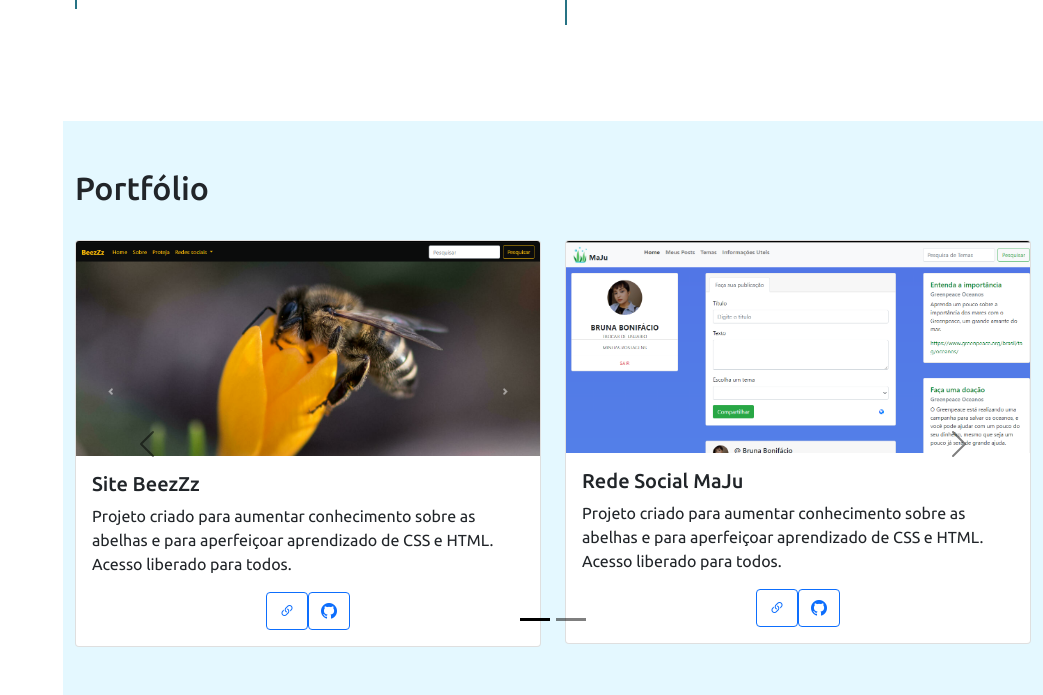
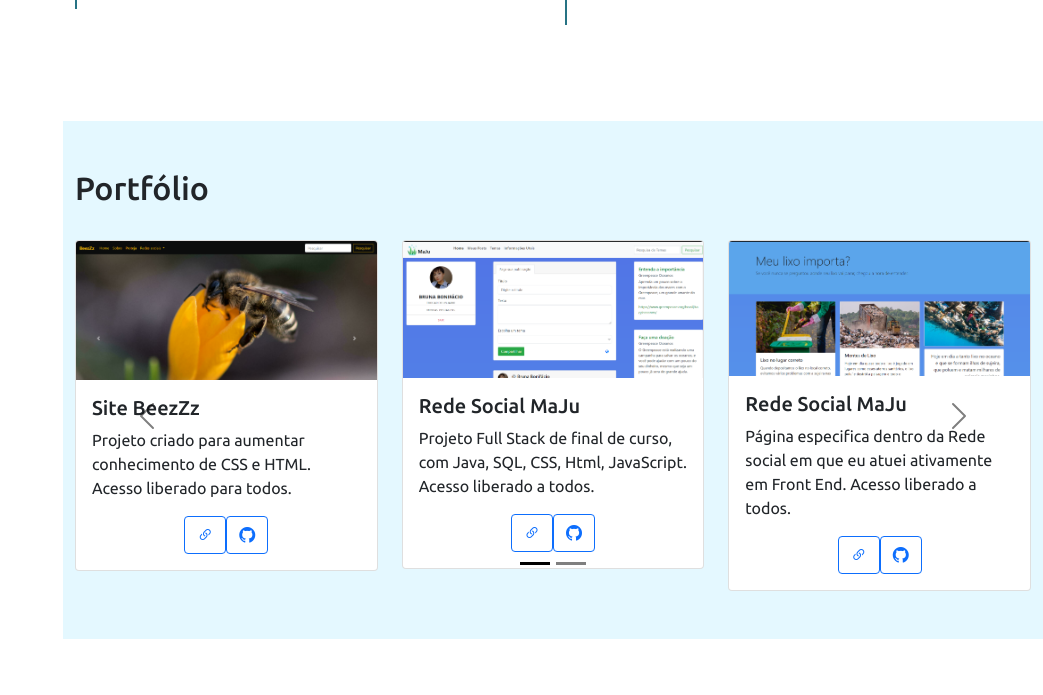
Before and after one commit to brubonifacio/PortfolioResponsivo, a Flask app: page / in a window 1280 px wide. Shown: the part 3096-3791 px from the top of the page, without its empty margins (237-1280 px from the left). After the commit the page ends 3735 px from the top, so only its background shows below. Run offline with Flask 2, Linux system fonts and the light colour scheme; some libraries are stand-ins or nearby versions.

Commit message:
Adicionando mais sobre meu portfolio

```diff
--- a/templates/index.html
+++ b/templates/index.html
@@ -334,13 +334,13 @@
                     <div class="carousel-inner">
                       <div class="carousel-item active" data-bs-interval="10000">
 
-                        <div class="row row-cols-1 row-cols-md-2 g-4">
+                        <div class="row row-cols-1 row-cols-md-3 g-4">
                           <div class="col">
                             <div class="card">
                               <img src="../static/img/assets/Beezz.png" class="card-img-top" alt="Beezz">
                               <div class="card-body">
                                 <h5 class="card-title">Site BeezZz</h5>
-                                <p class="card-text">Projeto criado para aumentar conhecimento sobre as abelhas e para aperfeiçoar aprendizado de CSS e HTML. Acesso liberado para todos.</p>
+                                <p class="card-text">Projeto criado para aumentar conhecimento de CSS e HTML. Acesso liberado para todos.</p>
                                 <div class="d-flex justify-content-center">
                                   <a href="https://brubonifacio.github.io/BeezZz/" target="_blank" class="btn btn-outline-primary"> <i class="bi bi-link-45deg"></i></a>
                                   <a href="https://github.com/brubonifacio/BeezZz" target="_blank" class="btn btn-outline-primary"> <i class="bi bi-github"></i></a>
@@ -349,6 +349,61 @@
                               </div>
                             </div>
                           </div>
+
+                          <div class="col">
+                            <div class="card">
+                              <img src="../static/img/assets/MaJuInicio.png" class="card-img-top" alt="MaJu">
+                              <div class="card-body">
+                                <h5 class="card-title">Rede Social MaJu</h5>
+                                <p class="card-text">Projeto Full Stack de final de curso, com Java, SQL, CSS, Html, JavaScript. Acesso liberado a todos.</p>
+                                <div class="d-flex justify-content-center">
+                                  <a href="https://majucompany.netlify.app/" target="_blank" class="btn btn-outline-primary"> <i class="bi bi-link-45deg"></i></a>
+                                  <a href="https://github.com/asena93/projetointegrador-v2" target="_blank" class="btn btn-outline-primary"> <i class="bi bi-github"></i></a>
+
+                                </div>
+                              </div>
+                            </div>
+                          </div>
+
+                          <div class="col">
+                            <div class="card">
+                              <img src="../static/img/assets/MaJuUtil.png" class="card-img-top" alt="Beezz">
+                              <div class="card-body">
+                                <h5 class="card-title">Rede Social MaJu</h5>
+                                <p class="card-text">Página especifica dentro da Rede social em que eu atuei ativamente em Front End. Acesso liberado a todos.</p>
+                                <div class="d-flex justify-content-center">
+                                  <a href="https://majucompany.netlify.app/" target="_blank" class="btn btn-outline-primary"> <i class="bi bi-link-45deg"></i></a>
+                                  <a href="https://github.com/asena93/projetointegrador-v2" target="_blank" class="btn btn-outline-primary"> <i class="bi bi-github"></i></a>
+
+                                </div>
+                              </div>
+                            </div>
+                          </div>
+
+
+
+                        </div>
+
+                      </div>
+
+                      <div class="carousel-item" data-bs-interval="2000">
+
+                        <div class="row row-cols-1 row-cols-md-3 g-4">
+                          <div class="col">
+                            <div class="card">
+                              <img src="../static/img/assets/kimetsu.png" class="card-img-top" alt="Demon Slayer">
+                              <div class="card-body">
+                                <h5 class="card-title">Demon Slayer</h5>
+                                <p class="card-text">Projeto criado no codepen para aperfeiçoar CSS e HTML. Acesso liberado a todos.</p>
+                                <div class="d-flex justify-content-center">
+                                  <a href="https://codepen.io/brubonifacio/pen/YzQMqZV" target="_blank" class="btn btn-outline-primary"> <i class="bi bi-link-45deg"></i></a>
+                                  <a href="https://gist.github.com/brubonifacio/b5d8eeb42e0ac0b6f6a51da4b0de4a94" target="_blank" class="btn btn-outline-primary"> <i class="bi bi-github"></i></a>
+
+                                </div>
+                              </div>
+                            </div>
+                          </div>
+
                           <div class="col">
                             <div class="card">
                               <img src="../static/img/assets/MaJuInicio.png" class="card-img-top" alt="MaJu">
@@ -364,20 +419,11 @@
                             </div>
                           </div>
 
-
-
-                        </div>
-
-                      </div>
-
-                      <div class="carousel-item" data-bs-interval="2000">
-
-                        <div class="row row-cols-1 row-cols-md-2 g-4">
                           <div class="col">
                             <div class="card">
-                            <img src="../static/img/assets/MaJuInicio.png" class="card-img-top" alt="MaJu">
+                              <img src="../static/img/assets/MaJuUtil.png" class="card-img-top" alt="Beezz">
                               <div class="card-body">
-                              <h5 class="card-title">Rede Social MaJu</h5>
+                                <h5 class="card-title">Site BeezZz</h5>
                                 <p class="card-text">Projeto criado para aumentar conhecimento sobre as abelhas e para aperfeiçoar aprendizado de CSS e HTML. Acesso liberado para todos.</p>
                                 <div class="d-flex justify-content-center">
                                   <a href="https://brubonifacio.github.io/BeezZz/" target="_blank" class="btn btn-outline-primary"> <i class="bi bi-link-45deg"></i></a>
@@ -388,10 +434,14 @@
                             </div>
                           </div>
 
-                      </div>
-                      <div class="carousel-item">
+
 
                         </div>
+
+
+
+                      </div>
+
                     </div>
                     <button class="carousel-control-prev" type="button" data-bs-target="#carouselExampleDark" data-bs-slide="prev">
                       <span class="carousel-control-prev-icon" aria-hidden="true"></span>
```
Also changed, not shown: static/img/assets/kimetsu.png (added). Lines whose indentation alone changed are shown as unchanged.
